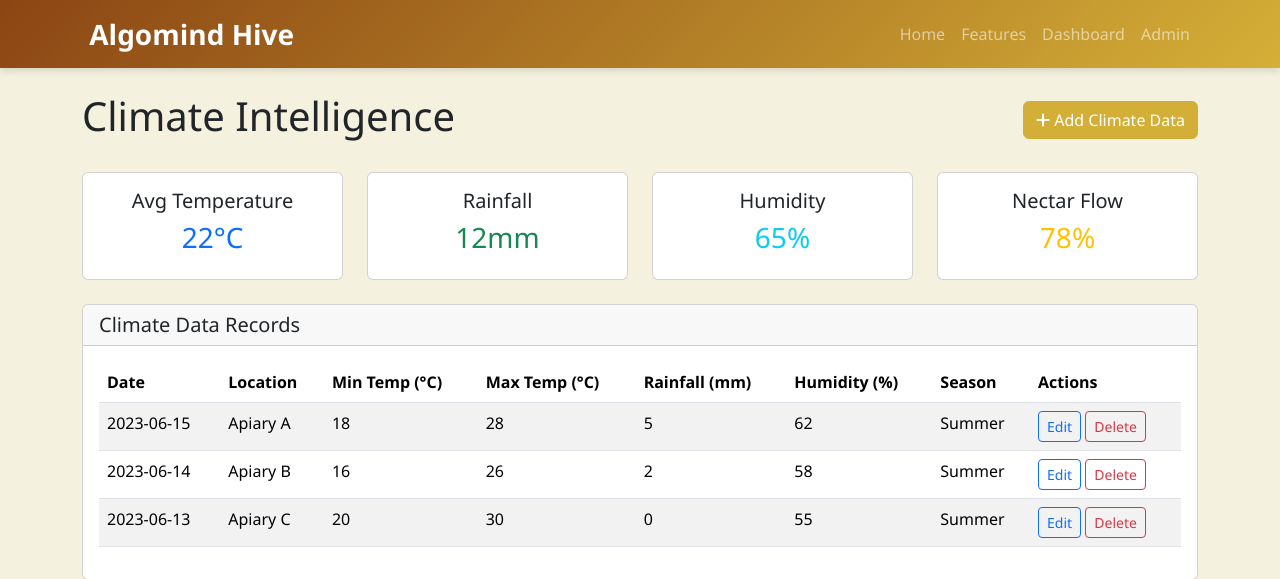
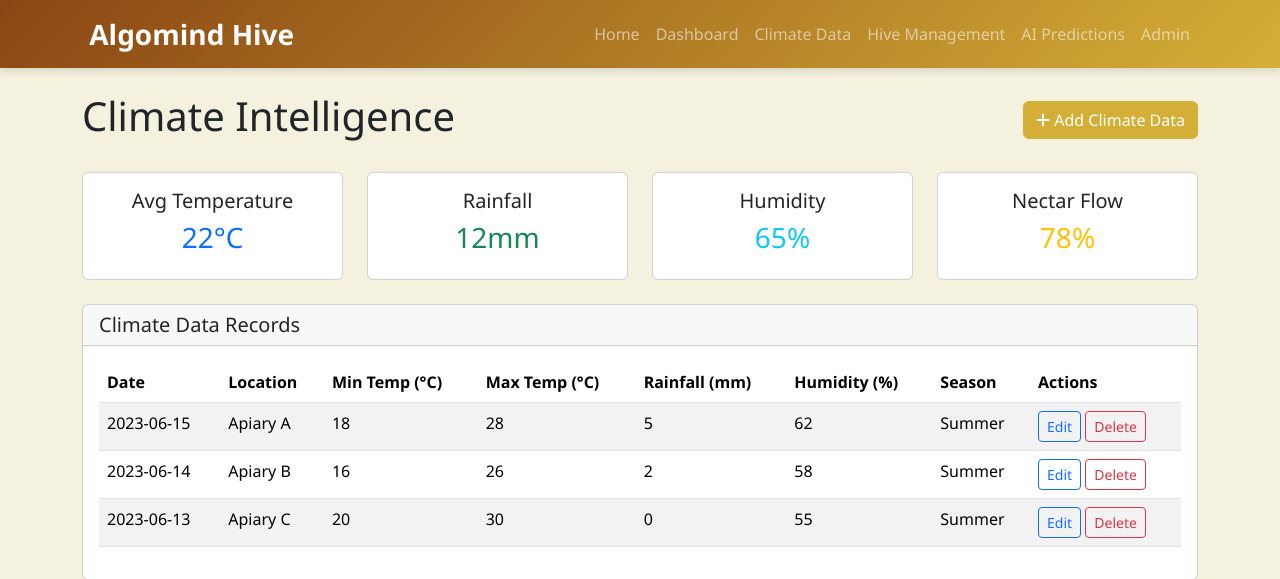
Before and after one commit to anthonybyamugisha/algomind_hive, a Django app: page /climate-data/ in a window 1280 px wide. Shown: the top 579 px of the page. Run offline with Django 5.2, Linux system fonts and the light colour scheme.

Commit message:
Modify base.html

```diff
--- a/templates/base.html
+++ b/templates/base.html
@@ -113,10 +113,16 @@
                         <a class="nav-link" href="{% url 'home' %}">Home</a>
                     </li>
                     <li class="nav-item">
-                        <a class="nav-link" href="#features">Features</a>
+                        <a class="nav-link" href="{% url 'dashboard' %}">Dashboard</a>
                     </li>
                     <li class="nav-item">
-                        <a class="nav-link" href="#dashboard">Dashboard</a>
+                        <a class="nav-link" href="{% url 'climate-data' %}">Climate Data</a>
+                    </li>
+                    <li class="nav-item">
+                        <a class="nav-link" href="{% url 'hive-management' %}">Hive Management</a>
+                    </li>
+                    <li class="nav-item">
+                        <a class="nav-link" href="{% url 'ai-predictions' %}">AI Predictions</a>
                     </li>
                     <li class="nav-item">
                         <a class="nav-link" href="/admin/">Admin</a>
```
